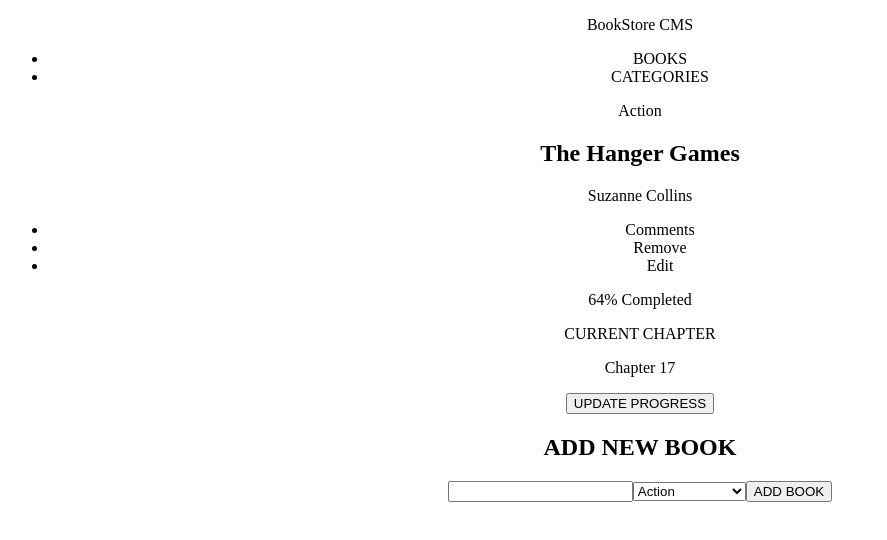
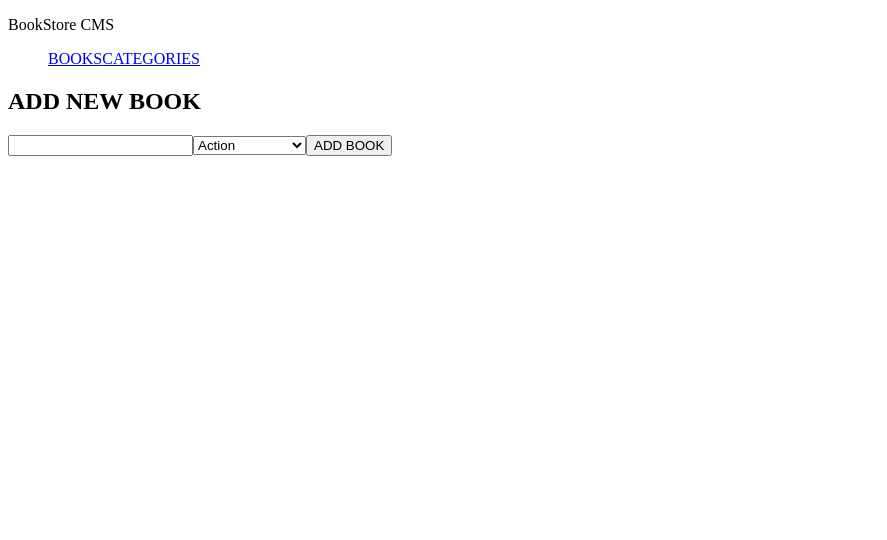
Before and after one commit to TimmyChan99/bookstore, a React (Create React App) app: page / in a window 1280 px wide. Shown: the top 540 px of the page, without its empty margins (0-887 px from the left). Built offline with nearby package versions, Linux system fonts and the light colour scheme.

Commit message:
Add routers

```diff
--- a/package.json
+++ b/package.json
@@ -9,6 +9,7 @@
     "react": "^17.0.2",
     "react-dom": "^17.0.2",
     "react-redux": "^7.2.6",
+    "react-router-dom": "^6.2.1",
     "react-scripts": "5.0.0",
     "redux": "^4.1.2",
     "web-vitals": "^2.1.4"
--- a/src/App.js
+++ b/src/App.js
@@ -1,15 +1,20 @@
 import './App.css';
+import { BrowserRouter as Router, Routes, Route } from 'react-router-dom';
 import Form from './components/Form';
 import Book from './components/Book';
 import Header from './components/Header';
 
 function App() {
   return (
-    <div className="App">
+
+    <Router>
       <Header />
-      <Book />
-      <Form />
-    </div>
+      <Routes>
+        <Route path="/nn" element={<Book />} />
+        <Route path="/" element={<Form />} />
+      </Routes>
+    </Router>
+
   );
 }
 
--- a/src/components/Header.js
+++ b/src/components/Header.js
@@ -1,12 +1,13 @@
 import React from 'react';
+import { NavLink } from 'react-router-dom';
 
 const Header = () => (
   <header>
     <p>BookStore CMS</p>
     <nav>
       <ul>
-        <li>BOOKS</li>
-        <li>CATEGORIES</li>
+        <NavLink to="/">BOOKS</NavLink>
+        <NavLink to="/">CATEGORIES</NavLink>
       </ul>
     </nav>
   </header>
```
Also changed, not shown: 1 other file (tests, documents, lock files or other folders).
